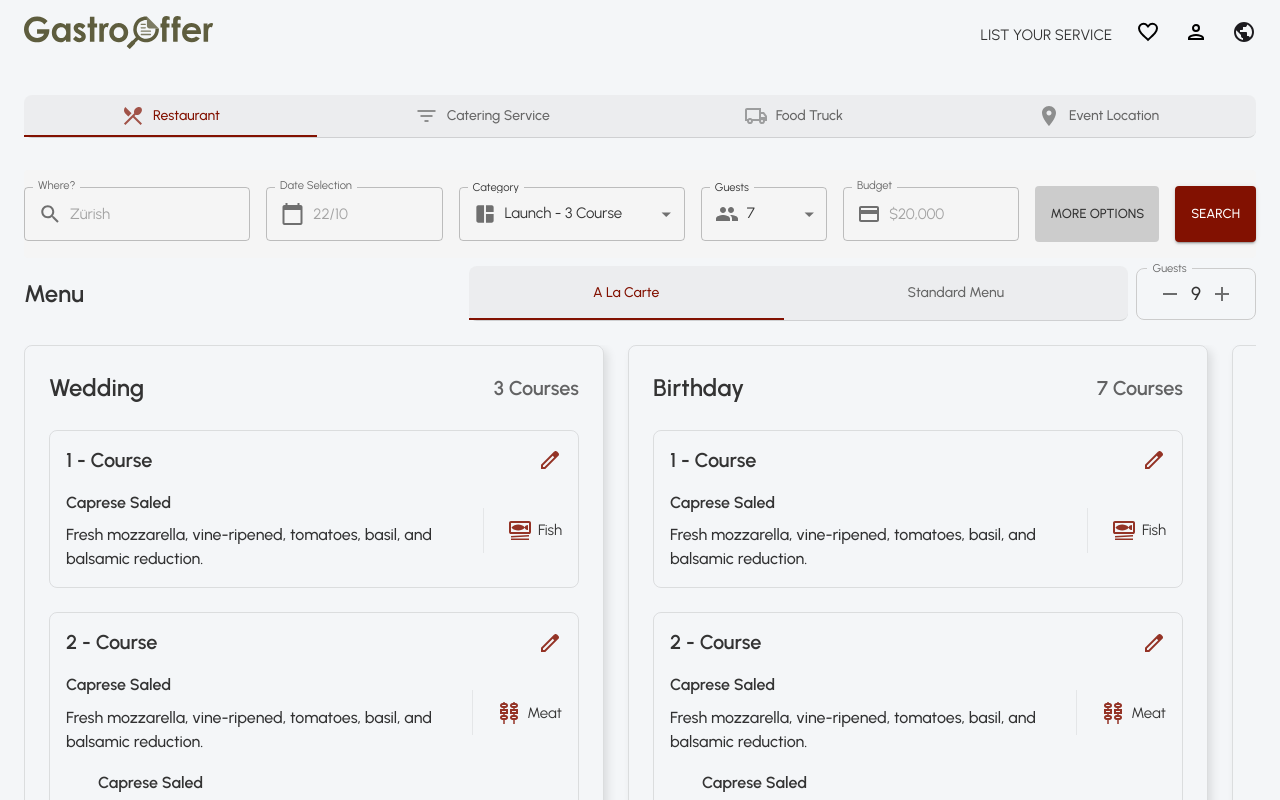
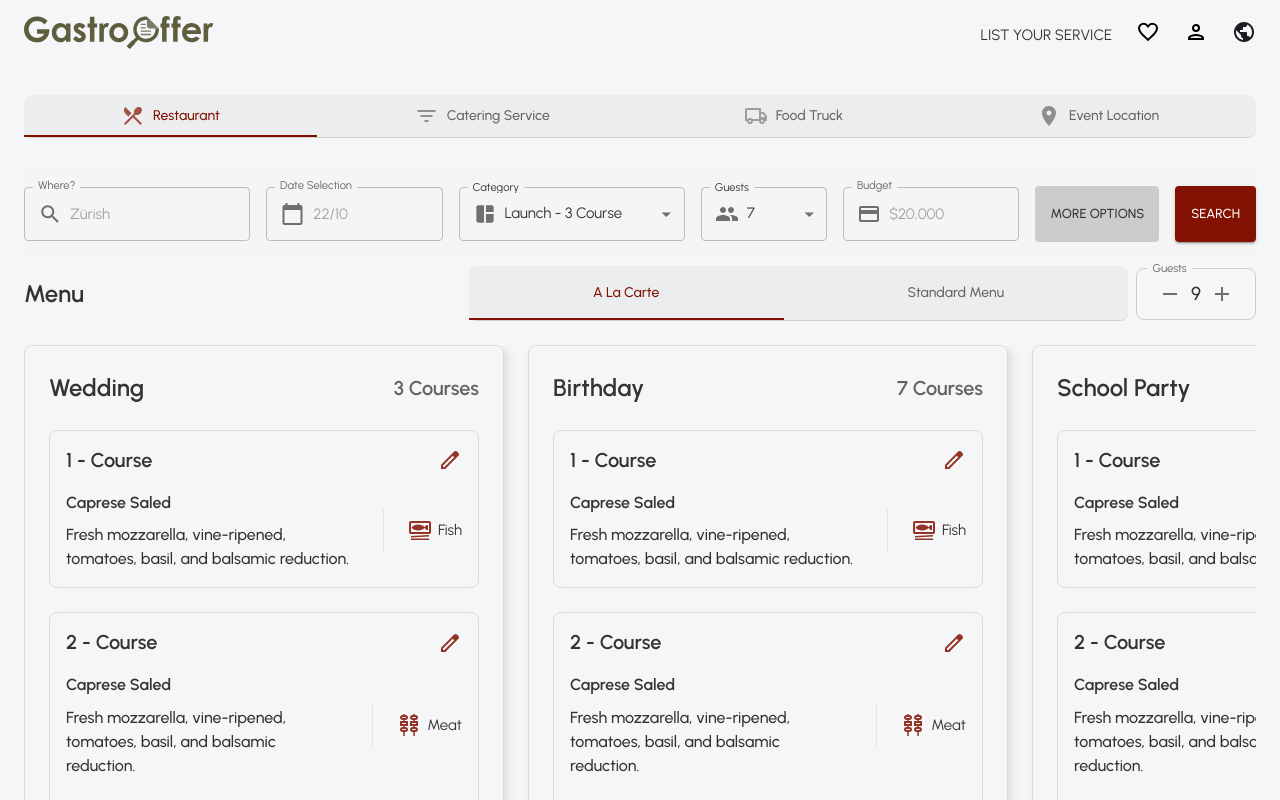
Before and after one commit to rafuj/gastro, a Next.js app: page / in a window 1280 px wide. Shown: the top 800 px of the page. Built offline with nearby package versions, Linux system fonts and the light colour scheme.

Commit message:
width fix

```diff
--- a/src/page-component/components/MenuContent.jsx
+++ b/src/page-component/components/MenuContent.jsx
@@ -21,7 +21,7 @@ export const MenuContent = () => {
 							sx={{
 								width: "95%",
 								maxWidth: "580px",
-								minWidth: { lg: "580px" },
+								minWidth: { lg: "480px", xl: "580px" },
 								border: "1px solid rgba(0, 0, 0, 0.1)",
 								boxShadow: "4px 4px 10px rgba(0, 0, 0, 0.1)",
 								p: 3,
```
